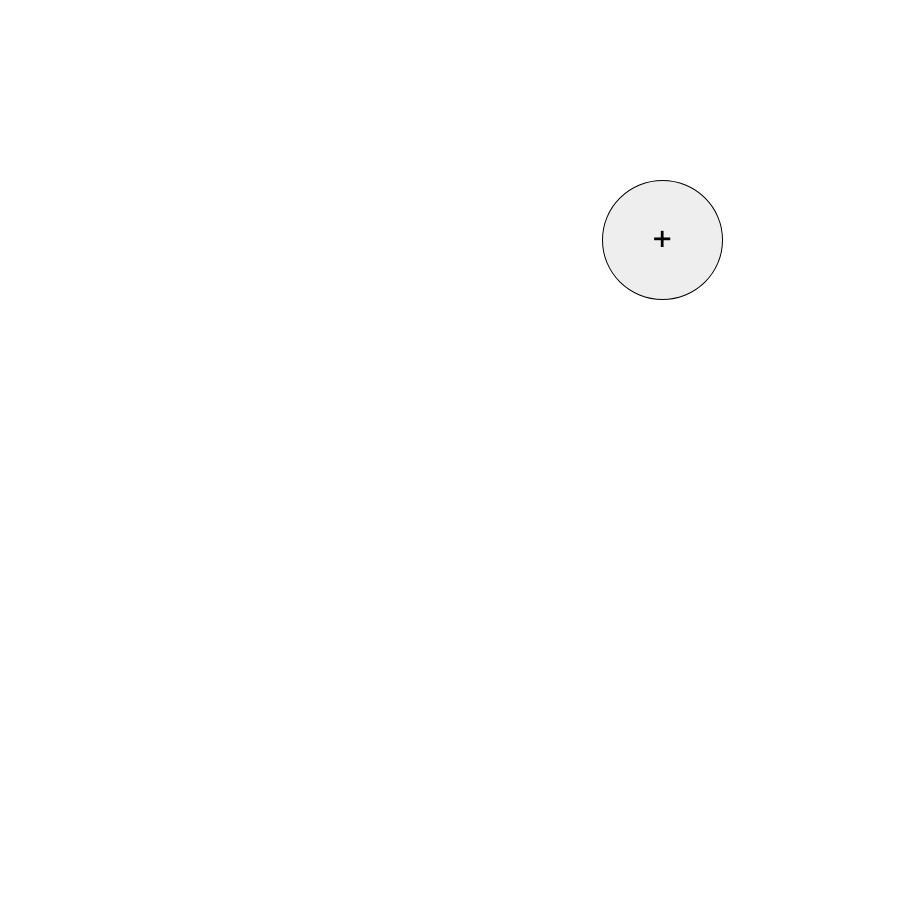
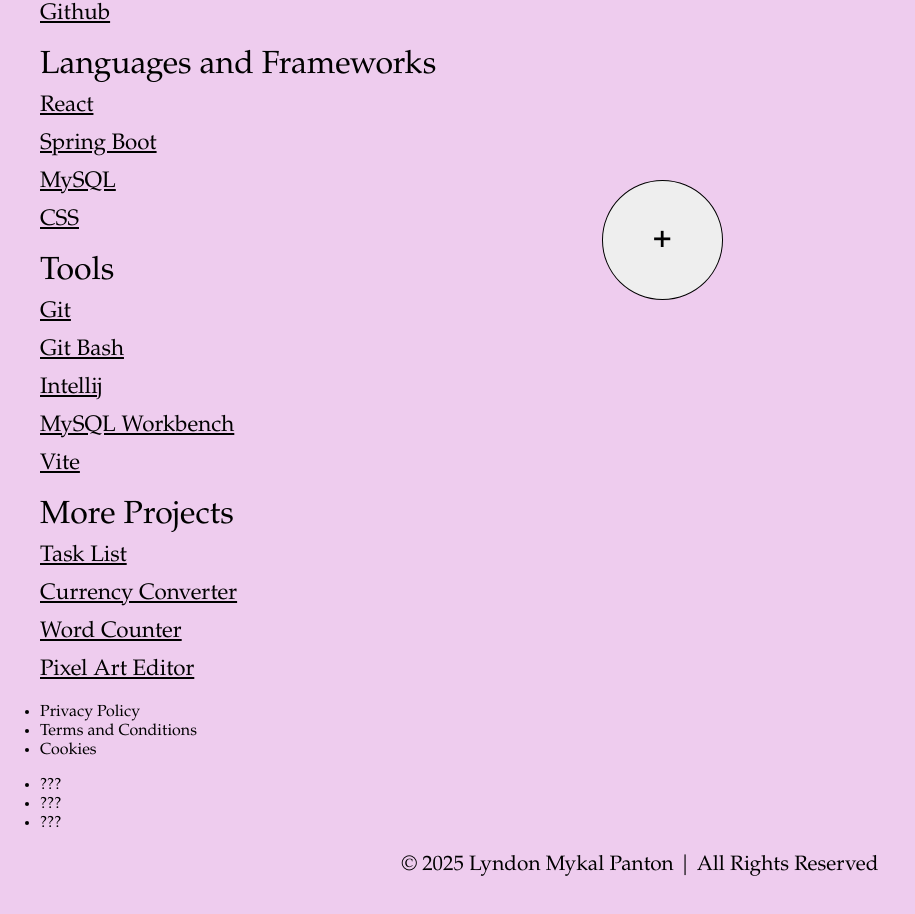
Before and after one commit to lyndonpanton/my-book-list, a React (Vite) app in the folder web/client/: page / in a window 1280 px wide. Shown: the part 420-1334 px from the top of the page, without its empty margins (0-915 px from the left). Before the commit the page ends 800 px from the top, so only its background shows below. Built offline with nearby package versions, Linux system fonts and the light colour scheme; no server answers.

Commit message:
Added data to Footer
Copyright, developer information, external links

```diff
--- a/web/client/src/Footer.css
+++ b/web/client/src/Footer.css
@@ -7,6 +7,28 @@
     background-color: var(--colour-h);
 }
 
+.footer-profile {
+
+}
+
+.footer-profile-list {
+
+}
+
+.footer-profile-list-heading {
+    font-size: 2rem;
+}
+
+.footer-profile-list-item {
+    font-size: 2rem;
+    list-style-type: none;
+}
+
+.footer-profile-list-item > a, .footer-profile-list-item > a:visited {
+    color: black;
+    font-size: 1.4rem;
+}
+
 .footer-copyright {
     text-align: center;
 }
--- a/web/client/src/Footer.jsx
+++ b/web/client/src/Footer.jsx
@@ -1,19 +1,99 @@
 import "./Footer.css";
 
 const Footer = () => {
-
+	const currentYear = new Date().getFullYear();
+	const developerProfile = [
+		["Portfolio", "https://lyndonpanton.co.uk"],
+		["Linkedin", "https://www.linkedin.com/in/lyndonpanton/"],
+		["Github", "https://github.com/lyndonpanton"]
+	];
+	const languagesFrameworks = [
+		["React", "https://react.dev/"],
+		["Spring Boot", "https://spring.io/projects/spring-boot"],
+		["MySQL", "https://www.mysql.com/"],
+		["CSS", "https://developer.mozilla.org/en-US/docs/Web/CSS"],
+	];
+	const tools = [
+		["Git", "https://git-scm.com/"],
+		["Git Bash", "https://git-scm.com/downloads"],
+		["Intellij", "https://www.jetbrains.com/idea/"],
+		["MySQL Workbench", "https://www.mysql.com/products/workbench/"],
+		["Vite", "https://vite.dev/"],
+	];
+	const moreProjects = [
+		["Task List", "https://github.com/lyndonpanton/task-list"],
+		["Currency Converter", "https://github.com/lyndonpanton/currency-converter"],
+		["Word Counter", "https://github.com/lyndonpanton/word-counter"],
+		["Pixel Art Editor", "https://github.com/lyndonpanton/pixel-art-editor"],
+	];
 
 	return (
 		<footer>
-			<section className="footer-developer">
-
+			<section className="footer-profile">
+				<ul>
+					<li className="footer-profile-list-heading footer-profile-list-item">Developer Profile</li>
+					{
+						developerProfile.map((profile, index) => {
+							return <li key={ index } className="footer-profile-list-item">
+										<a href={ profile[1] } target="_blank">
+											{ profile[0] }
+										</a>
+									</li>
+						})
+					}
+				</ul>
+				<ul>
+					<li className="footer-profile-list-heading footer-profile-list-item">Languages and Frameworks</li>
+					{
+						languagesFrameworks.map((lf, index) => {
+							return <li key={ index } className="footer-profile-list-item">
+										<a href={ lf[1]} target="_blank">
+											{ lf[0] }
+										</a>
+									</li>
+						})
+					}
+				</ul>
+				<ul>
+					<li className="footer-profile-list-heading footer-profile-list-item">Tools</li>
+					{
+						tools.map((tool, index) => {
+							return <li key={ index } className="footer-profile-list-item">
+										<a href={ tool[1] } target="_blank">
+											{ tool[0] }
+										</a>
+									</li>
+						})
+					}
+				</ul>
+				<ul>
+					<li className="footer-profile-list-heading footer-profile-list-item">More Projects</li>
+					{
+						moreProjects.map((project, index) => {
+							return <li key={ index } className="footer-profile-list-item">
+										<a href={ project[1] } target="_blank">
+											{ project[0] }
+										</a>
+									</li>
+						})
+					}
+				</ul>
 			</section>
-			<section className="footer-external">
-
+			<section className="footer-extenal">
+				<ul>
+					<li>Privacy Policy</li>
+					<li>Terms and Conditions</li>
+					<li>Cookies</li>
+				</ul>
+				<ul>
+					<li>???</li>
+					<li>???</li>
+					<li>???</li>
+				</ul>
 			</section>
 			<p className="footer-copyright">
 				&copy;
-				<span className="footer-copyright-year"> {new Date().getFullYear()} </span>
+				<span className="footer-copyright-year"> {currentYear} </span>
 				Lyndon Mykal Panton | All Rights Reserved
 			</p>
 		</footer>
```
Also changed, not shown: web/client/src/MainContent.jsx (added, +9 -0 lines).
